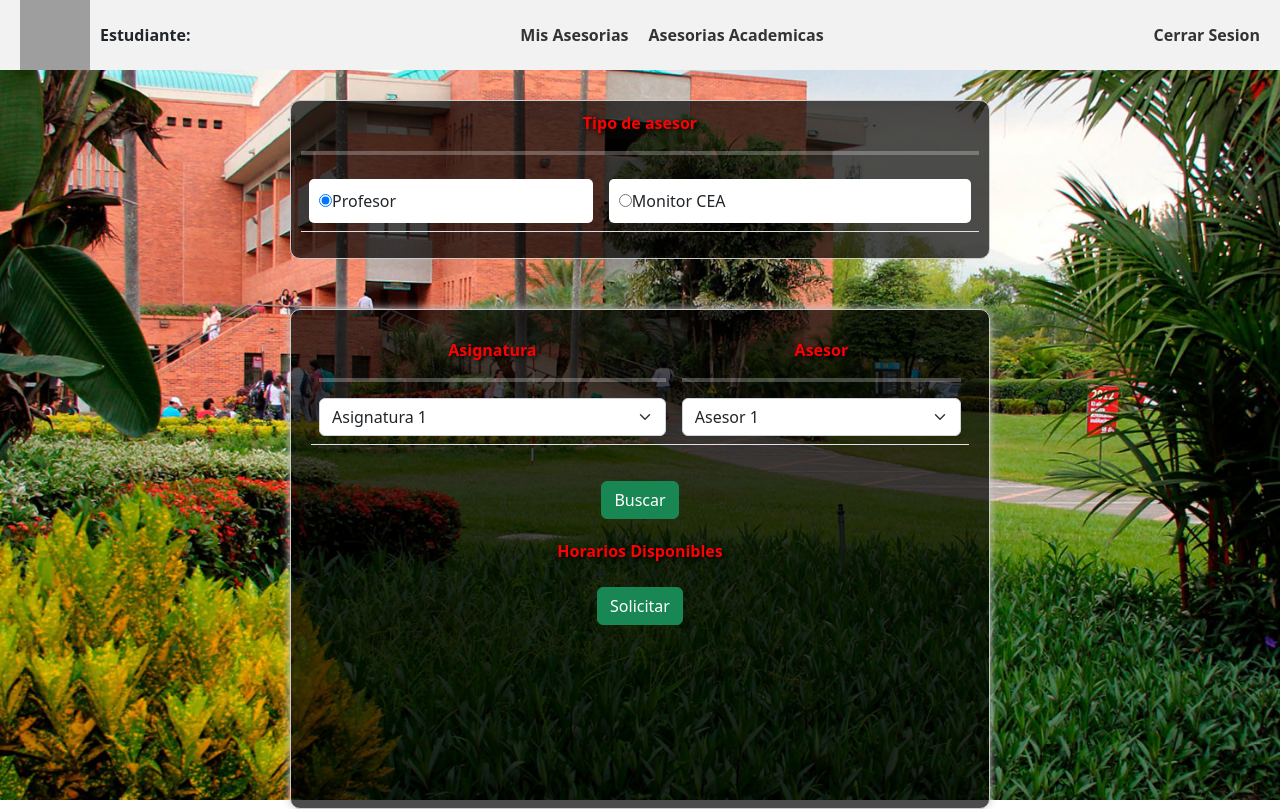
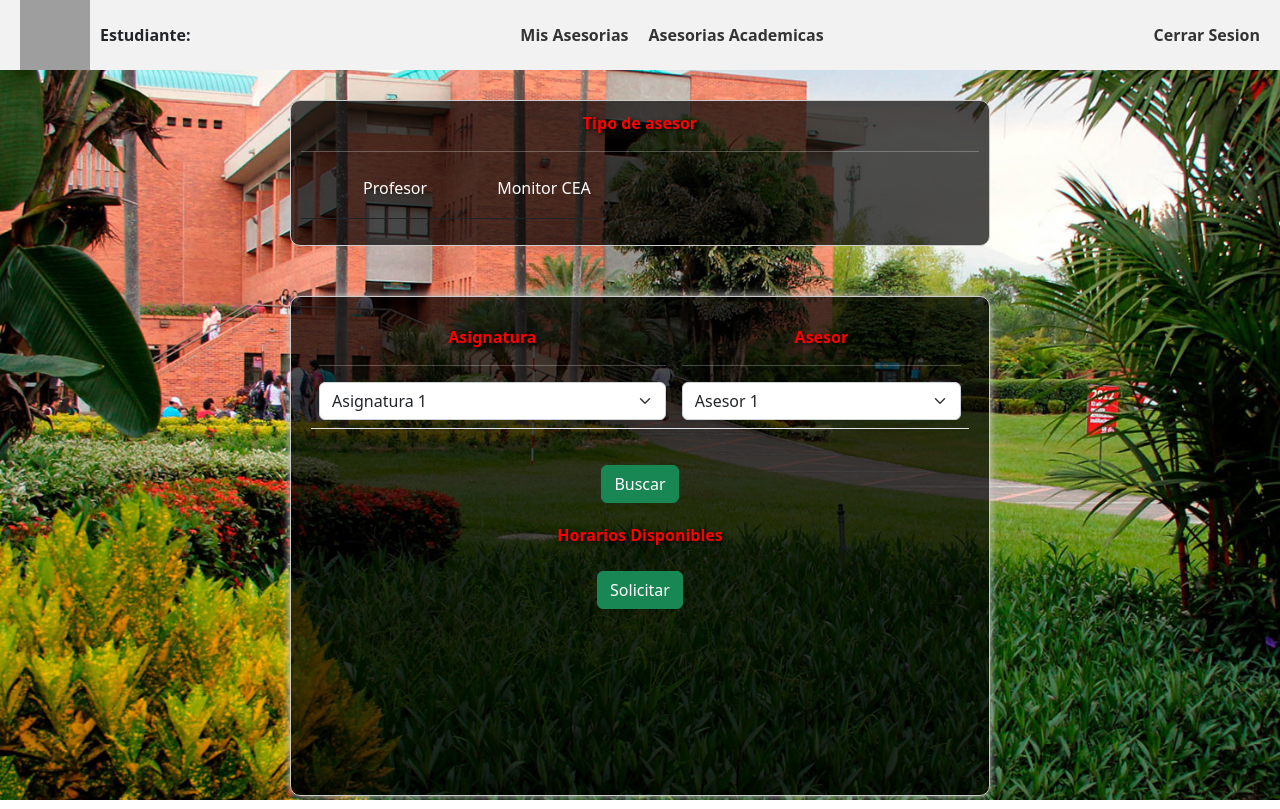
Before and after one commit to Dan23H/ProjectPrototype, a React (Vite) app: page /home in a window 1280 px wide. Built offline with nearby package versions, Linux system fonts and the light colour scheme; grey boxes are pictures that could not be loaded.

Commit message:
modified:   src/components/homecontent.jsx 	modified:   src/components/index.jsx 	deleted:    src/components/radiobutton.jsx 	modified:   src/components/typeform.jsx 	modified:   src/pages/home.jsx 	modified:   styles/typeform.css

```diff
--- a/src/components/homecontent.jsx
+++ b/src/components/homecontent.jsx
@@ -1,7 +1,7 @@
 import { Button } from 'react-bootstrap';
 import "../../styles/Home.css"
 
-export const HomeContent = ({ type }) => {
+export const HomeContent = ({ tipo }) => {
     const handleBuscar = (e) => {
         e.preventDefault()
         alert('holi')
--- a/src/components/index.jsx
+++ b/src/components/index.jsx
@@ -2,4 +2,3 @@ export { Loginform } from "./loginform"
 export { TypeForm } from "./typeform"
 export { HomeContent } from "./homecontent"
 export { Navbar } from "./navbar"
-export { RadioButton } from "./radiobutton"
--- a/src/components/radiobutton.jsx
+++ /dev/null
@@ -1,16 +0,0 @@
-export const RadioButton = ({ value, checked, onChange, children }) => {
-    const handleClick = () => {
-      if (!checked) {
-        onChange(value);
-      }
-    }
-
-    return(
-        <button
-            className={`radio-button${checked ? " checked" : ""}`}
-            onClick={handleClick}
-        >
-            {children}
-        </button>
-    )
-}
--- a/src/components/typeform.jsx
+++ b/src/components/typeform.jsx
@@ -1,59 +1,50 @@
+import { Form } from "react-bootstrap";
 import "../../styles/TypeForm.css";
-import { Button } from "react-bootstrap";
 
-export const TypeForm = ({ type, setType }) => {
-  const handleType1 = (e) => {
-    e.preventDefault();
-    setType("PROFESORES");
-  };
-
-  const handleType2 = (e) => {
-    e.preventDefault();
-    setType("MONITOR CEA");
+export const TypeForm = ({ tipo, setTipo }) => {
+  const handleType = (e) => {
+    setTipo(e.target.value);
+    alert(e.target.value)
   };
 
   return (
     <div className="box1">
       <label className="red-label">Tipo de asesor</label>
-      <hr className="white-label"/>
+      <hr className="white-label" />
       <div className="table-responsive">
+        <Form>
           <table className="table">
-          <tbody>
+            <Form.Group>
               <tr>
                 <td>
-                <div className="radio-buttons">
-                  <label>
-                    <input
+                  <Form.Check
                     type="radio"
+                    label="Profesor"
                     name="type"
                     value="profesores"
-                      checked={type === "PROFESORES"}
-                      onChange={(event) => handleType1(event)}
+                    checked={tipo === "profesores"}
+                    onChange={handleType}
+                    className="custom-radio"
+                    id="radio1"
                   />
-                    Profesor
-                  </label>
-                </div>
                 </td>
                 <td>
-                <div className="radio-buttons">
-                  <label>
-                    <input
+                  <Form.Check
                     type="radio"
+                    label="Monitor CEA"
                     name="type"
                     value="monitor_cea"
-                      checked={type === "MONITOR CEA"}
-                      onChange={(event) => handleType2(event)}
+                    checked={tipo === "monitor_cea"}
+                    onChange={handleType}
+                    className="custom-radio"
+                    id="radio2"
                   />
-                    Monitor CEA
-                  </label>
-                </div>
                 </td>
               </tr>
-          </tbody>
+            </Form.Group>
           </table>
+        </Form>
       </div>
-
-      <label></label>
     </div>
   );
 };
--- a/src/pages/home.jsx
+++ b/src/pages/home.jsx
@@ -4,7 +4,7 @@ import 'bootstrap/dist/css/bootstrap.min.css';
 import backgroundImage from '../images/uao-2.png';
 
 export const Home = () => {
-    const [type, setType] = useState('PROFESORES')
+    const [tipo, setTipo] = useState('PROFESORES')
     return (
         <>
             <div style={{
@@ -15,8 +15,8 @@ export const Home = () => {
                 textAlign: "center",
             }}>
                 <Navbar />
-                <TypeForm type={type} setType={setType} />
-                <HomeContent type={type} />
+                <TypeForm tipo={tipo} setTipo={setTipo} />
+                <HomeContent tipo={tipo} />
             </div>
         </>
     )
--- a/styles/typeform.css
+++ b/styles/typeform.css
@@ -12,16 +12,81 @@
   }
 
 
-  .radio-buttons {
+  /* .radio-buttons {
     display: flex;
     flex-direction: row;
     justify-content: space-between;
     padding: 10px;
     border-radius: 5px;
     background-color: #fff;
+  } */
+
+  .custom-radio label {
+    display: block;
+    position: relative;
+    padding-left: 30px;
+    cursor: pointer;
+    font-size: 16px;
+    margin-bottom: 10px;
+    user-select: none;
+    color: #fff;
+  }
+
+  .custom-radio input {
+    position: absolute;
+    opacity: 0;
+    cursor: pointer;
+
+  }
+
+  .custom-radio .checkmark {
+    position: absolute;
+    top: 0;
+    left: 0;
+    height: 20px;
+    width: 20px;
+    background-color: #eee;
+    border-radius: 50%;
+  }
+
+  .custom-radio label:hover input ~ .checkmark {
+    background-color: #ccc;
+  }
+
+  .custom-radio input:checked ~ .checkmark {
+    background-color: #007bff;
+  }
+
+  .custom-radio .checkmark:after {
+    content: "";
+    position: absolute;
+    display: none;
+  }
+
+  .custom-radio input:checked ~ .checkmark:after {
+    display: block;
+  }
+
+  .custom-radio .checkmark:after {
+    top: 6px;
+    left: 6px;
+    width: 8px;
+    height: 8px;
+    border-radius: 50%;
+    background: white;
   }
 
   .red-label {
+    color: red;
+  }
+
+  .white-label {
+    background-color: white;
+    height: 1px;
+    border: none;
+  }
+
+  /* .red-label {
     color: red;
     font-weight: bold;
     border-width: 2px;
@@ -33,4 +98,4 @@
     font-weight: bold;
     border: solid white;
     border-width: 2px;
-  }
+  } */
```
Lines whose indentation alone changed are shown as unchanged.
